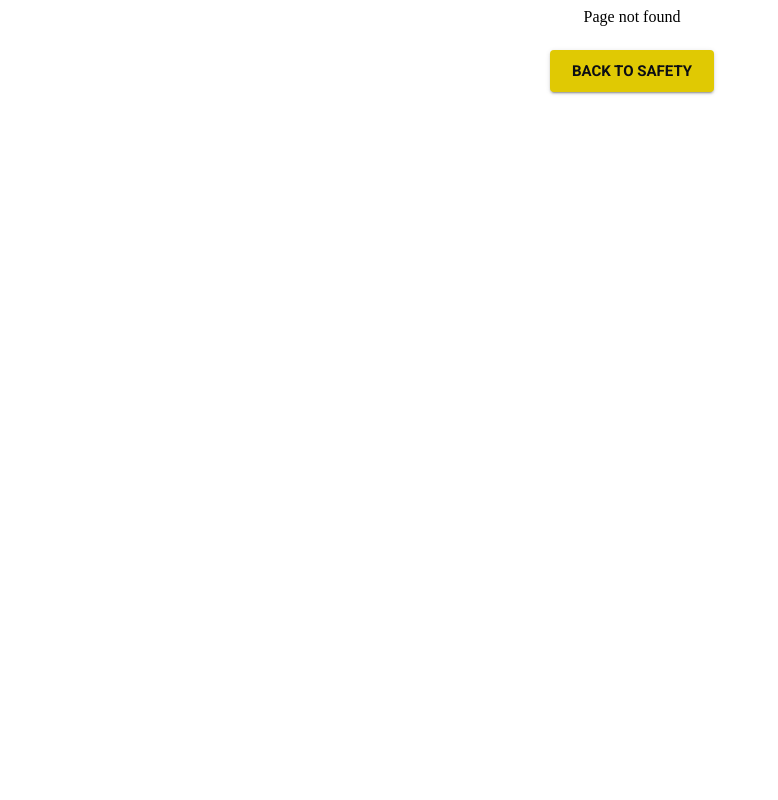
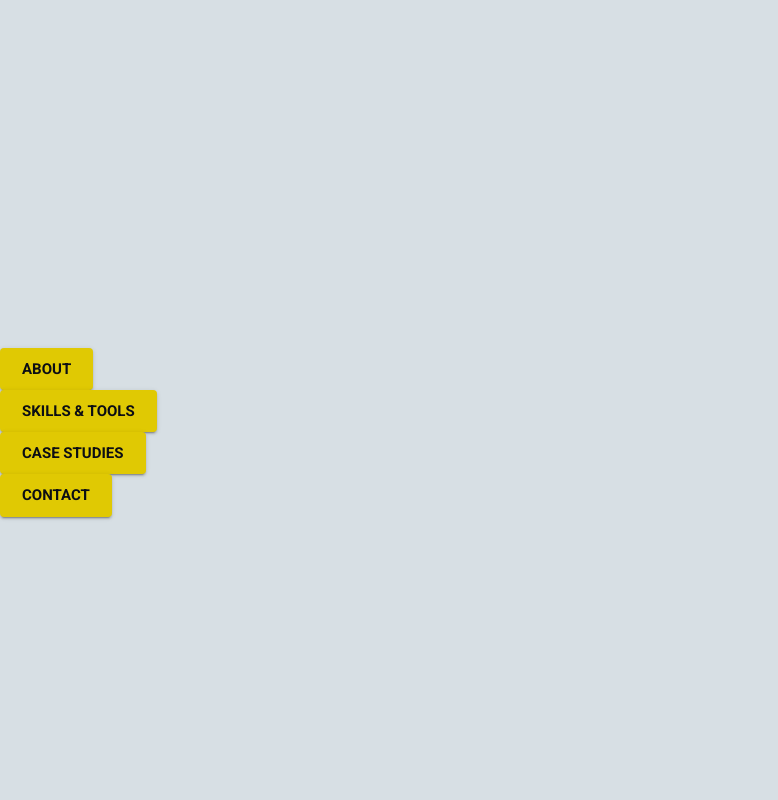
Before and after one commit to sumayahalmohanna/portfolioReactApp, a React (Create React App) app: page /#/contact in a window 1280 px wide. Before the commit this address led to /. Shown: the top 800 px of the page, without its empty margins (0-778 px from the left). Built offline with nearby package versions, Linux system fonts and the light colour scheme.

Commit message:
try try again..

```diff
--- a/package.json
+++ b/package.json
@@ -1,5 +1,5 @@
 {
-  "homepage": "http://sumayahalmohanna.github.io/portfolioReactApp",
+  "homepage": ".",
   "name": "portfoliowebsite",
   "version": "0.1.0",
   "private": true,
@@ -12,7 +12,6 @@
     "formik": "^2.2.5",
     "formik-material-ui": "^3.0.0",
     "react": "^16.13.1",
-    "react-dom": "^16.13.1",
     "react-router": "^5.2.0",
     "react-router-dom": "^5.2.0",
     "react-scripts": "3.4.3",
--- a/src/App.js
+++ b/src/App.js
@@ -1,18 +1,29 @@
 import React from 'react';
 import Home from './components/Layout/Home';
+import About from './components/About/About';
+import Skills from './components/Skills/Skills';
+import CaseStudies from './components/CaseStudies/CaseStudies';
+import Contact from './components/Contact/Contact';
+import FixedNav from './components/FixedNav';
 import FoFPage from './components/FoFPage';
+
 import {Route, Switch, Redirect} from 'react-router-dom';
 //import {Route, Router } from 'react-router-dom';
 
 
 export default function App(){
   return (
-
-      <Switch>
-        <Redirect exact from="/portfolioReactApp"  to="/home/about" />
-        <Route exact path="/home/:page?"  render={props => <Home {...props} />} />
-        <Route render={props => <FoFPage {...props} />} />
-      </Switch>
+    <>
+    <FixedNav />
+    <Switch>
+      <Redirect exact from="/"  to="/about" />
+      <Route exact path="/about"  component={About} />
+      <Route exact path="/skills"  component={Skills} />
+      <Route exact path="/caseStudies"  component={CaseStudies} />
+      <Route exact path="/contact"  component={Contact} />
+      <Route component={FoFPage} />
+    </Switch>
+    </>
   );
 }
 
@@ -22,8 +33,8 @@ export default function App(){
 //  <Route render={props => <FoFPage {...props} />} />
 //</Switch>
 
-{/* <Router basename='/build'>
+/* <Router basename='/build'>
   <Route exact from="/"  to="/home/about" />
   <Route exact path="/home/:page?"  render={props => <Home {...props} />} />
   <Route render={props => <FoFPage {...props} />} />
-</Router> */}
+</Router> */
--- a/src/components/About/About.js
+++ b/src/components/About/About.js
@@ -50,7 +50,7 @@ export default function About(){
         <Grid className={classes.content} container alignContent='center'>
           <Grid item xs={12} md={4}>
               <Grid container justify='center'>
-                <img alt="Profile picture of Sam."
+                <img alt="Profile of Sam."
                   className={classes.profileImg}
                   src={require(ProfilePicture)}
                 />
@@ -89,7 +89,7 @@ export default function About(){
             </Grid>
           </Grid>
         </Grid>
-        <img alt="Background Image."
+        <img alt="Background art."
           className={classes.bgImg}
           src={require(BackgroundImage)}
         />
--- a/src/components/CaseStudies/CaseStudies.js
+++ b/src/components/CaseStudies/CaseStudies.js
@@ -55,7 +55,7 @@ function CaseStudies(props) {
 
         <Grid item xs={12}>
           <Grid item container justify='center'>
-            <Button disabled size="large" href="/contact" variant="contained" color="primary">
+            <Button size="large" href="/contact" variant="contained" color="primary">
                Let's talk!
              </Button>
           </Grid>
--- /dev/null
+++ b/src/components/FixedNav.js
@@ -0,0 +1,60 @@
+import React from 'react';
+import Grid from '@material-ui/core/Grid';
+import Button from '@material-ui/core/Button';
+import Typography from '@material-ui/core/Typography';
+import { makeStyles } from '@material-ui/core/styles';
+import {Link} from 'react-router-dom';
+
+const useStyles = makeStyles((theme) => ({
+  root:{
+    backgroundColor: theme.palette.bgWhite.main,
+    minHeight: '100vh',
+    display: 'flex',
+    fontSize: 'calc(14px + 2vmin)',
+  },
+  profileImg: {
+    height: '50vmin',
+    maxHeight: '450px',
+    width: 'auto',
+    pointerEvents: 'none',
+  },
+  grid: {
+    maxWidht: '100%',
+    margin: '0',
+    paddingTop: theme.spacing(8),
+  },
+}));
+
+function FixedNav(props) {
+  const classes = useStyles();
+  return (
+    <div className={classes.root}>
+      <Grid className={classes.grid} item container alignContent='center'>
+        <Grid item xs={12}>
+          <Grid item>
+            <Link to="/about"><Button size="large" variant="contained" color="primary">
+               About
+             </Button></Link>
+          </Grid>
+          <Grid item>
+            <Link to="/skills"><Button size="large" variant="contained" color="primary">
+               Skills & Tools
+             </Button></Link>
+          </Grid>
+          <Grid item>
+            <Link to="/caseStudies"><Button size="large" variant="contained" color="primary">
+               Case Studies
+             </Button></Link>
+          </Grid>
+          <Grid item>
+            <Link to="/contact"><Button size="large" variant="contained" color="primary">
+               Contact
+             </Button></Link>
+          </Grid>
+        </Grid>
+      </Grid>
+    </div>
+  );
+};
+
+export default FixedNav;
--- a/src/components/FoFPage.js
+++ b/src/components/FoFPage.js
@@ -1,6 +1,7 @@
 import React from 'react';
 import Button from '@material-ui/core/Button';
 import Grid from '@material-ui/core/Grid';
+import { Link } from 'react-router-dom';
 
 const FoFPage = (props) => {
   return (
@@ -9,9 +10,11 @@ const FoFPage = (props) => {
 
          <Grid item xs={12}>
            <Grid container justify='center'>
-             <Button size="large" href="/home/about" variant="contained" color="primary">
-                Back to safety
+             <Link to="home/about">
+             <Button size="large" variant="contained" color="primary">
+                Back to safety!
               </Button>
+             </Link>
            </Grid>
          </Grid>
        </Grid>
--- a/src/components/Layout/Home.js
+++ b/src/components/Layout/Home.js
@@ -14,6 +14,7 @@ import CaseStudies from '../CaseStudies/CaseStudies';
 import Contact from '../Contact/Contact';
 import FoFPage from '../FoFPage';
 import { makeStyles } from '@material-ui/core/styles';
+import {withRouter} from 'react-router-dom';
 
 const useStyles = makeStyles((theme) => ({
 
@@ -126,4 +127,4 @@ const Home = props => {
   );
 };
 
-export default Home;
+export default withRouter(Home);
--- a/src/components/Skills/Skills.js
+++ b/src/components/Skills/Skills.js
@@ -161,7 +161,7 @@ const classes = useStyles();
         </Grid>
         <Grid item xs={12}>
           <Grid item container justify='center'>
-            <Button disabled size="large" href="/caseStudies" variant="contained" color="primary">
+            <Button size="large" href="/caseStudies" variant="contained" color="primary">
                My process
              </Button>
           </Grid>
```
Also changed, not shown: src/index.js (+4 -4 lines).
